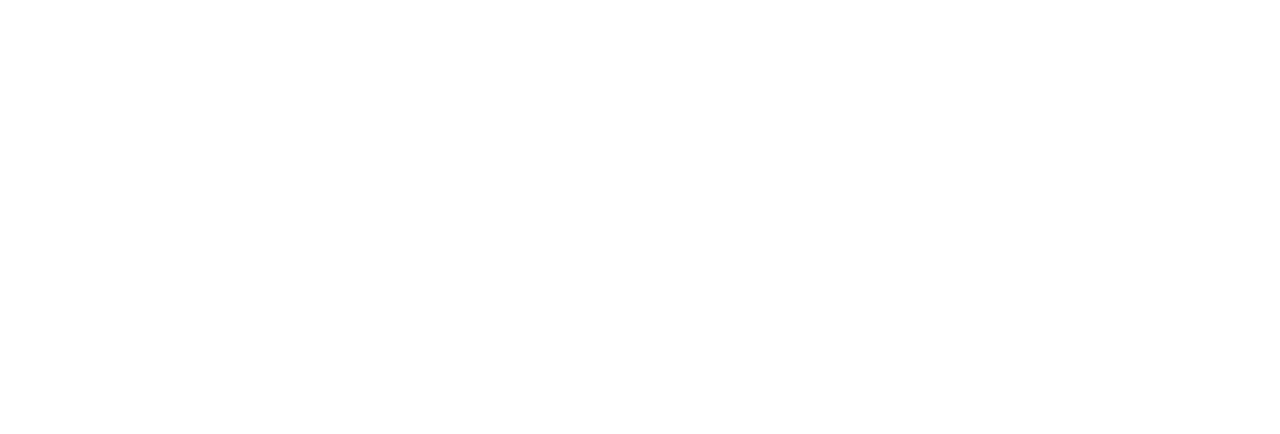
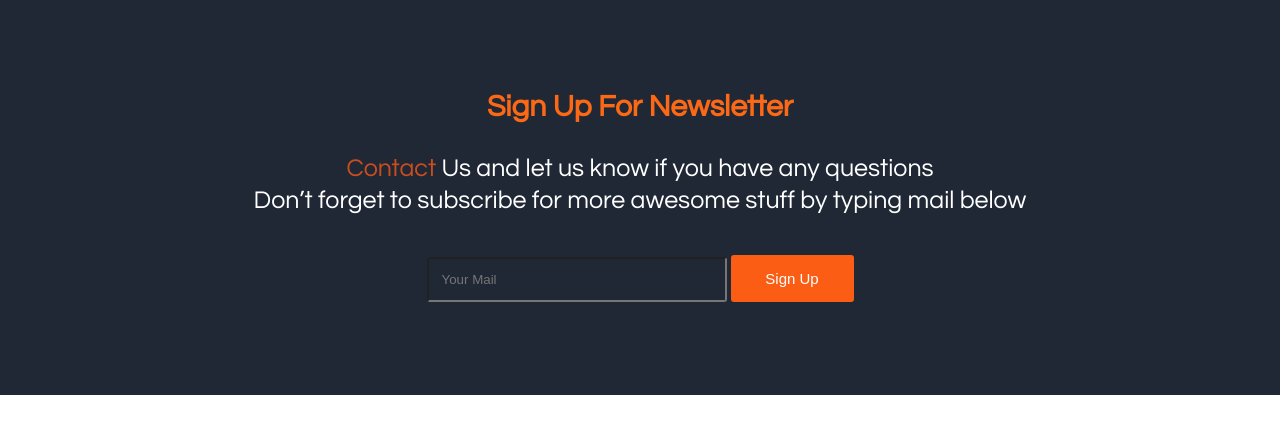
Before and after one commit to jackil182/Bootcamp9-Module7, a plain HTML site: page index.html in a window 1280 px wide. Drawn offline with Linux system fonts and the light colour scheme.

Commit message:
Nazarii's commit

```diff
--- a/css/style.css
+++ b/css/style.css
@@ -1,4 +1,58 @@
+@font-face{
+    font-family: "Questrial";
+    src: url("../fonts/questrial-v7-latin-regular.woff2")
+}
+
 *{
     margin: 0;
     padding: 0
 }
+
+.newsletter{
+    background-color: #202835;
+    text-align: center;
+    padding-bottom: 93px;
+}
+
+.newsletter-title{
+    padding: 91px 0 30px;
+    color: #d5511d;
+    font-family: "Questrial";
+    font-size: 30px;
+    color: rgba(251, 104, 22);
+}
+
+.newsletter-text{
+    color: white;
+    line-height: 32px;
+    font-family: "Questrial";
+    font-size: 25px;
+}
+
+.orange-text{
+    color: #cb4d1f;
+}
+
+.newsletter-form{
+    margin: 39px auto 0;
+    /* width: 444px; */
+}
+
+.newsletter-email{
+    width: 270px;
+    padding: 13px;
+    background-color: transparent;
+    color: #fff;
+    border-radius: 3px;
+}
+
+.newsletter-submit{
+    width: 123px;
+    padding: 15px;
+    background-color: #fb5d14;
+    border: none;
+    color: #fff;
+    font-family: Arial, Helvetica, sans-serif;
+    font-size: 15px;
+    border-radius: 3px;
+}
--- a/index.html
+++ b/index.html
@@ -9,6 +9,14 @@
     <title>Document</title>
 </head>
 <body>
-
+    <section class="newsletter">
+        <h2 class="newsletter-title">Sign Up For Newsletter</h2>
+        <p class="newsletter-text"><span class="orange-text">Contact</span> Us and let us know if you have any questions</p>
+        <p class="newsletter-text">Don’t forget to subscribe for more awesome stuff by typing mail below</p>
+        <form action="" class="newsletter-form">
+            <input type="email" name="email" id="" placeholder="Your Mail" class="newsletter-email">
+            <input type="submit" value="Sign Up" class="newsletter-submit">
+        </form>
+    </section>
 </body>
 </html>
```
Also changed, not shown: fonts/questrial-v7-latin-regular.woff2 (added), 1 other file.
